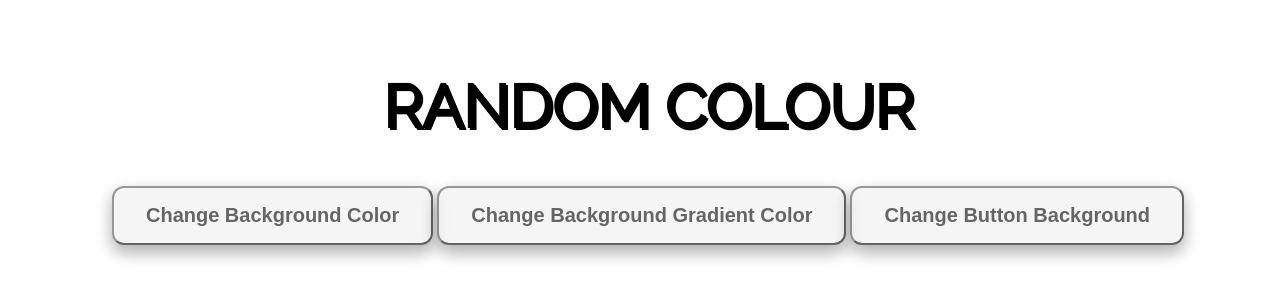
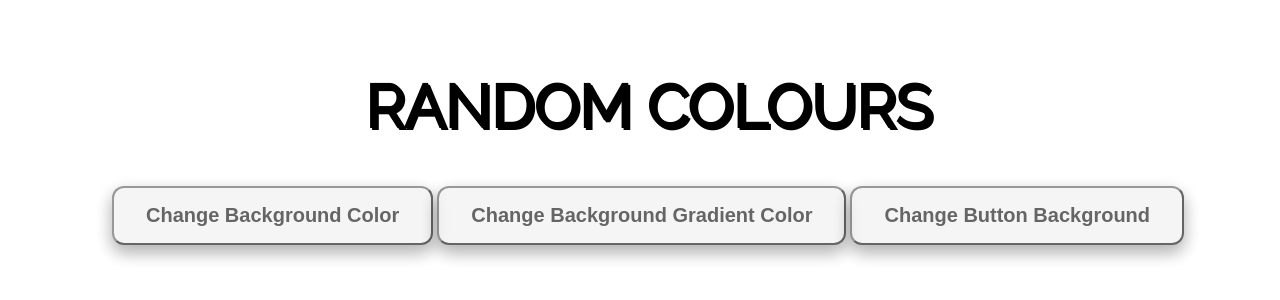
Before and after one commit to hariagre/Random_color_Generator, a plain HTML site: page index.html in a window 1280 px wide. Shown: the part 268-568 px from the top of the page. Drawn offline with Linux system fonts and the light colour scheme.

Commit message:
ytyyytyt

```diff
--- a/index.html
+++ b/index.html
@@ -12,7 +12,7 @@
   </head>
   <body>
     <div class="rndm">
-      <h1>RANDOM COLOUR</h1>
+      <h1>RANDOM COLOURS</h1>
       <div class="color_gen">
         <button id="random">Change Background Color</button>
         <button id="gradc">Change Background Gradient Color</button>
```
